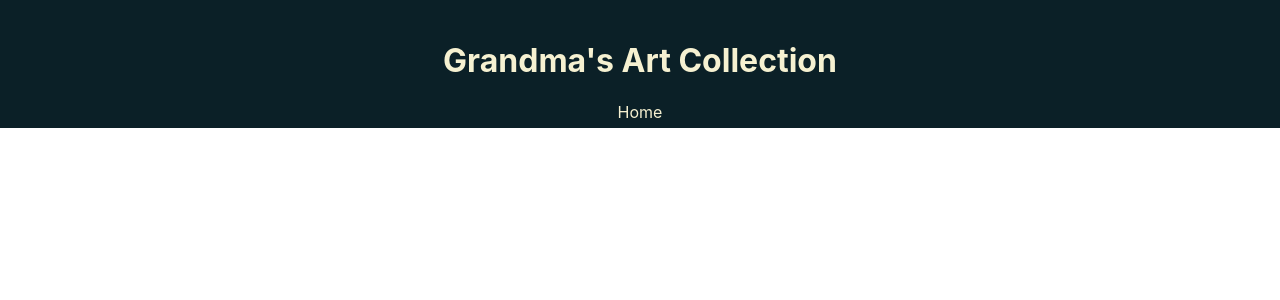
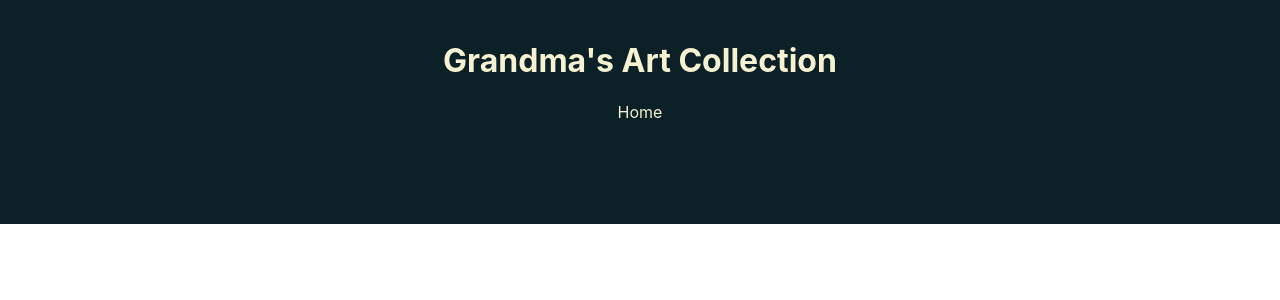
Before and after one commit to SWIRTH9092/artwork_frontend, a React (Create React App) app: page /update/1 in a window 1280 px wide. Shown: the top 300 px of the page. Built offline with nearby package versions, Linux system fonts and the light colour scheme.

Commit message:
add footer for style balancing and updated App.js to include footer.

```diff
--- a/src/App.js
+++ b/src/App.js
@@ -5,7 +5,7 @@
 
 import { Outlet } from "react-router-dom"
 import Header from "./components/Header"
-
+import Footer from "./components/Footer"
 //---------------------------------------
 //   App
 //---------------------------------------
@@ -15,6 +15,7 @@ function App() {
     <div className="App">
       <Header />
       <Outlet />
+      <Footer />
     </div>
   );
 }
--- /dev/null
+++ b/src/components/Footer.js
@@ -0,0 +1,25 @@
+//----------------------
+//  Footer
+//----------------------
+
+function Footer(props) {
+
+    //Sytling
+    const footerContainer = {
+        textAlign: "center",
+        backgroundColor: "#0B2027",
+        color: "#F6F1D1",
+        height: "6rem"
+     }
+
+    return (
+    <div style={footerContainer}>
+        <br></br>
+    </div>
+  )
+}
+//----------------------
+//  Export header
+//----------------------
+
+export default Footer
```
